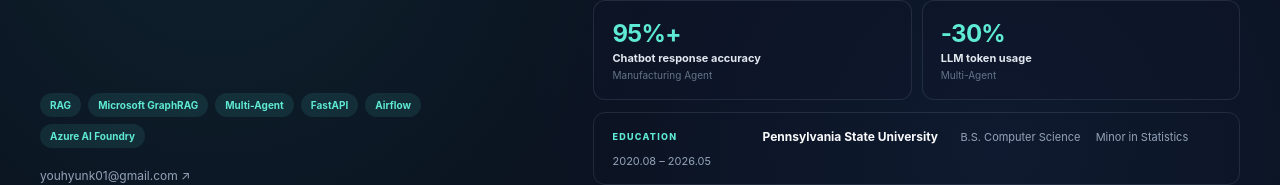
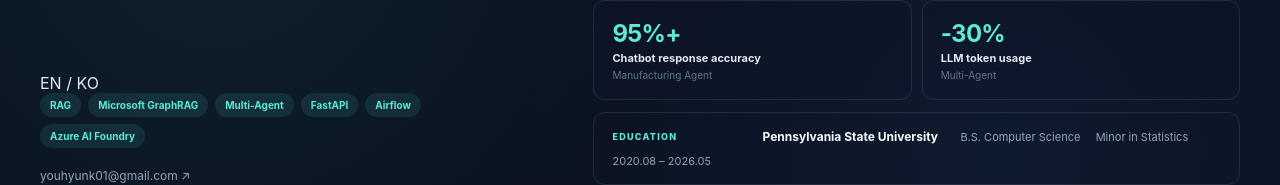
Before and after one commit to jalo0228/portfolio_dev, a Next.js app: page /en in a window 1280 px wide. Shown: the part 560-745 px from the top of the page. Built offline with nearby package versions, Linux system fonts and the light colour scheme.

Commit message:
Keep language switch accessible on desktop

```diff
--- a/app/[locale]/page.tsx
+++ b/app/[locale]/page.tsx
@@ -45,6 +45,11 @@ export default async function PortfolioPage({ params }: { params: Promise<{ loca
           </nav>
 
           <div className="profile-bottom">
+            <div className="profile-controls">
+              <Link className="desktop-lang-switch" href={`/${locale === "ko" ? "en" : "ko"}`}>
+                {locale === "ko" ? "KO / EN" : "EN / KO"}
+              </Link>
+            </div>
             <div className="profile-tags">
               {t.hero.tags.map((tag) => <span key={tag}>{tag}</span>)}
             </div>
```
